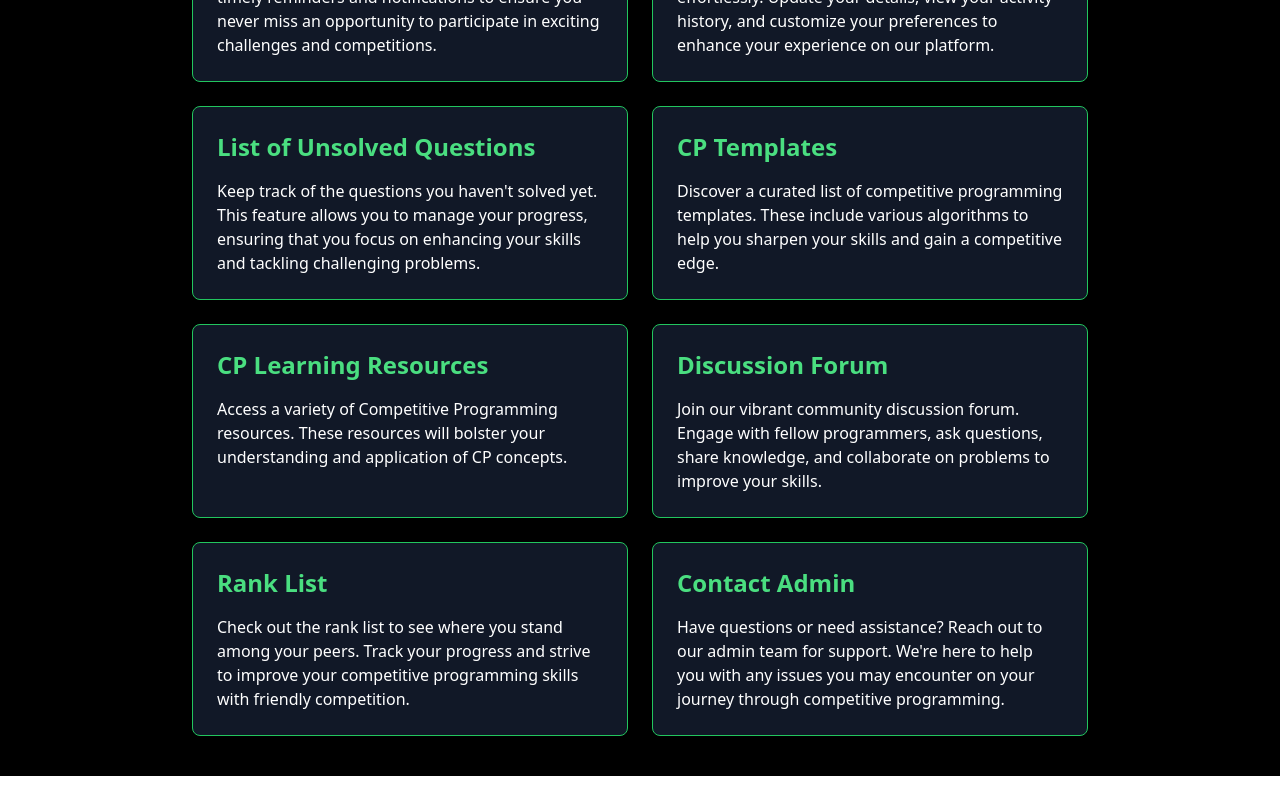
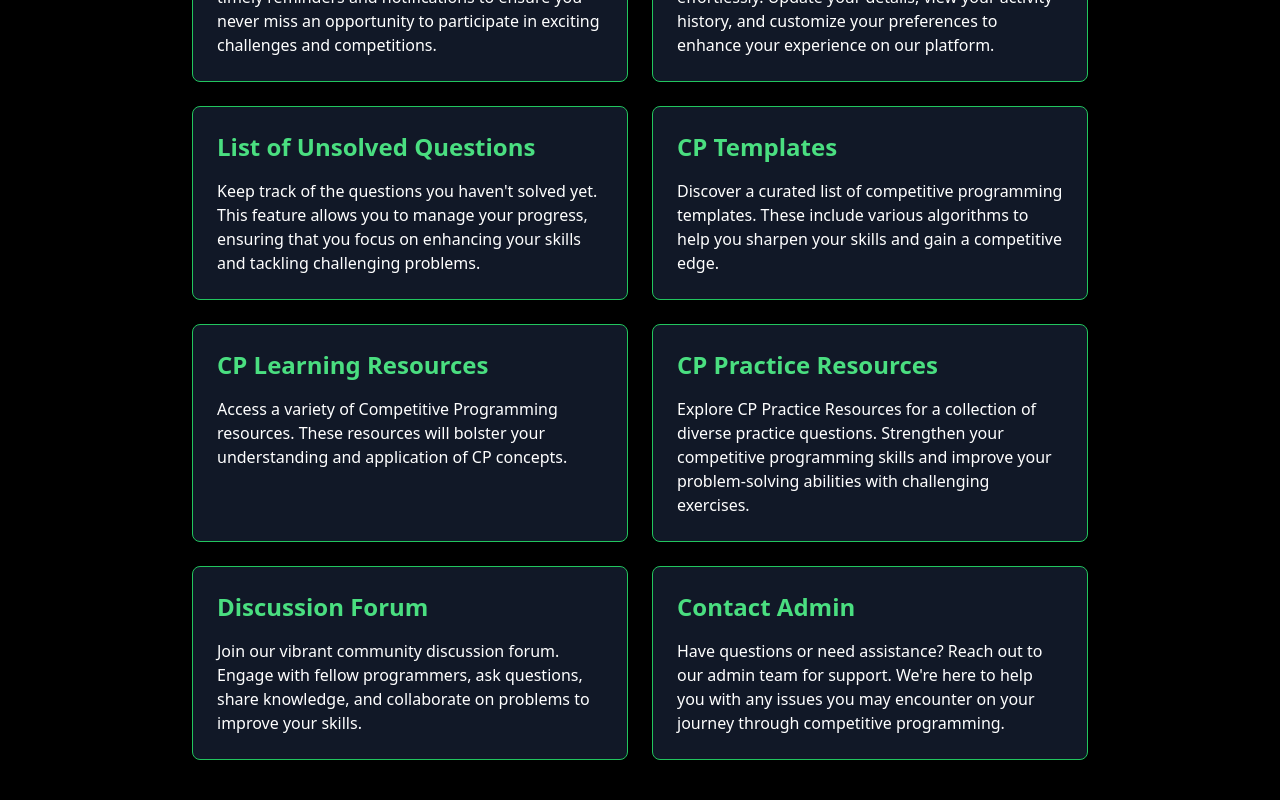
Before and after one commit to niteshsaxena03/The-CP-Sphere-Client, a React (Vite) app: page /home in a window 1280 px wide. Shown: the part 358-1158 px from the top of the page. Before the commit the page ends 1134 px from the top, so only its background shows below. Built offline with nearby package versions, Linux system fonts and the light colour scheme; no server answers.

Commit message:
Minor routing changes

```diff
--- a/src/App.jsx
+++ b/src/App.jsx
@@ -9,9 +9,10 @@ import UserProfile from "./pages/UserProfile";
 import UnsolvedQuestions from "./pages/UnsolvedQuestions";
 import CPResources from "./pages/CPResources";
 import DiscussionForum from "./pages/DiscussionForum";
-import RankList from "./pages/RankList";
+
 import ContactAdmin from "./pages/ContactAdmin";
 import CPLearningResources from "./pages/CPLearningResources";
+import CPPracticeResources from "./pages/CPPracticeResources";
 
 function App() {
   return (
@@ -24,9 +25,9 @@ function App() {
       <Route path="/user-profile" element={<UserProfile />} />
       <Route path="/unsolved-questions" element={<UnsolvedQuestions />} />
       <Route path="/cp-resources" element={<CPResources />} />
-      <Route path="/dsa-resources" element={<CPLearningResources />} />
+      <Route path="/cp-learning-resources" element={<CPLearningResources />} />
       <Route path="/discussion-forum" element={<DiscussionForum />} />
-      <Route path="/rank-list" element={<RankList />} />
+      <Route path="/practice" element={<CPPracticeResources />} />
       <Route path="/contact-admin" element={<ContactAdmin />} />
     </Routes>
   );
--- a/src/components/HeadingComponent.jsx
+++ b/src/components/HeadingComponent.jsx
@@ -2,7 +2,7 @@ import React from "react";
 
 const Heading = ({ title }) => {
   return (
-    <div className="border-4 border-gradient-to-r from-red-600 via-red-700 to-pink-800 rounded-lg p-6 shadow-lg bg-gray-100 mx-4 mb-6 md:mx-10">
+    <div className="border-4 border-gradient-to-r from-red-600 via-red-700 to-pink-800 rounded-lg p-6 shadow-lg bg-gray-100 my-6  md:mx-10">
       <h1 className="text-4xl md:text-6xl font-extrabold text-transparent bg-clip-text bg-gradient-to-r from-red-400 via-red-500 to-pink-500 text-center">
         {title}
       </h1>
--- /dev/null
+++ b/src/pages/CPPracticeResources.jsx
@@ -0,0 +1,6 @@
+const CPPracticeResources = () => {
+  return (
+    <div>CPPracticeResources</div>
+  )
+}
+export default CPPracticeResources
--- a/src/pages/HomePage.jsx
+++ b/src/pages/HomePage.jsx
@@ -33,7 +33,13 @@ const HomePage = () => {
       title: "CP Learning Resources",
       description:
         "Access a variety of Competitive Programming resources. These resources will bolster your understanding and application of CP concepts.",
-      route: "/dsa-resources",
+      route: "/cp-learning-resources",
+    },
+    {
+      title: "CP Practice Resources",
+      description:
+        "Explore CP Practice Resources for a collection of diverse practice questions. Strengthen your competitive programming skills and improve your problem-solving abilities with challenging exercises.",
+      route: "/practice",
     },
     {
       title: "Discussion Forum",
@@ -41,12 +47,7 @@ const HomePage = () => {
         "Join our vibrant community discussion forum. Engage with fellow programmers, ask questions, share knowledge, and collaborate on problems to improve your skills.",
       route: "/discussion-forum",
     },
-    {
-      title: "Rank List",
-      description:
-        "Check out the rank list to see where you stand among your peers. Track your progress and strive to improve your competitive programming skills with friendly competition.",
-      route: "/rank-list",
-    },
+
     {
       title: "Contact Admin",
       description:
--- a/src/pages/RankList.jsx
+++ /dev/null
@@ -1,6 +0,0 @@
-const RankList = () => {
-  return (
-    <div>RankList</div>
-  )
-}
-export default RankList
```
